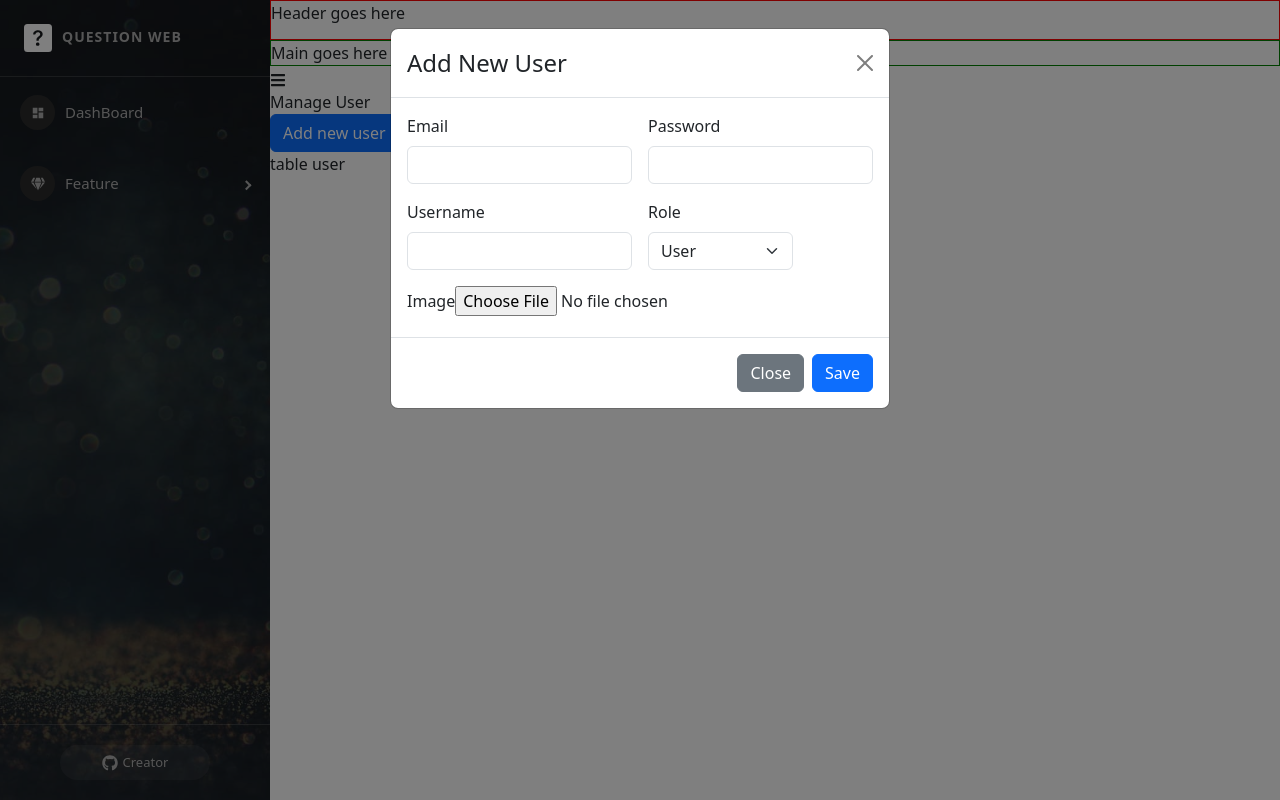
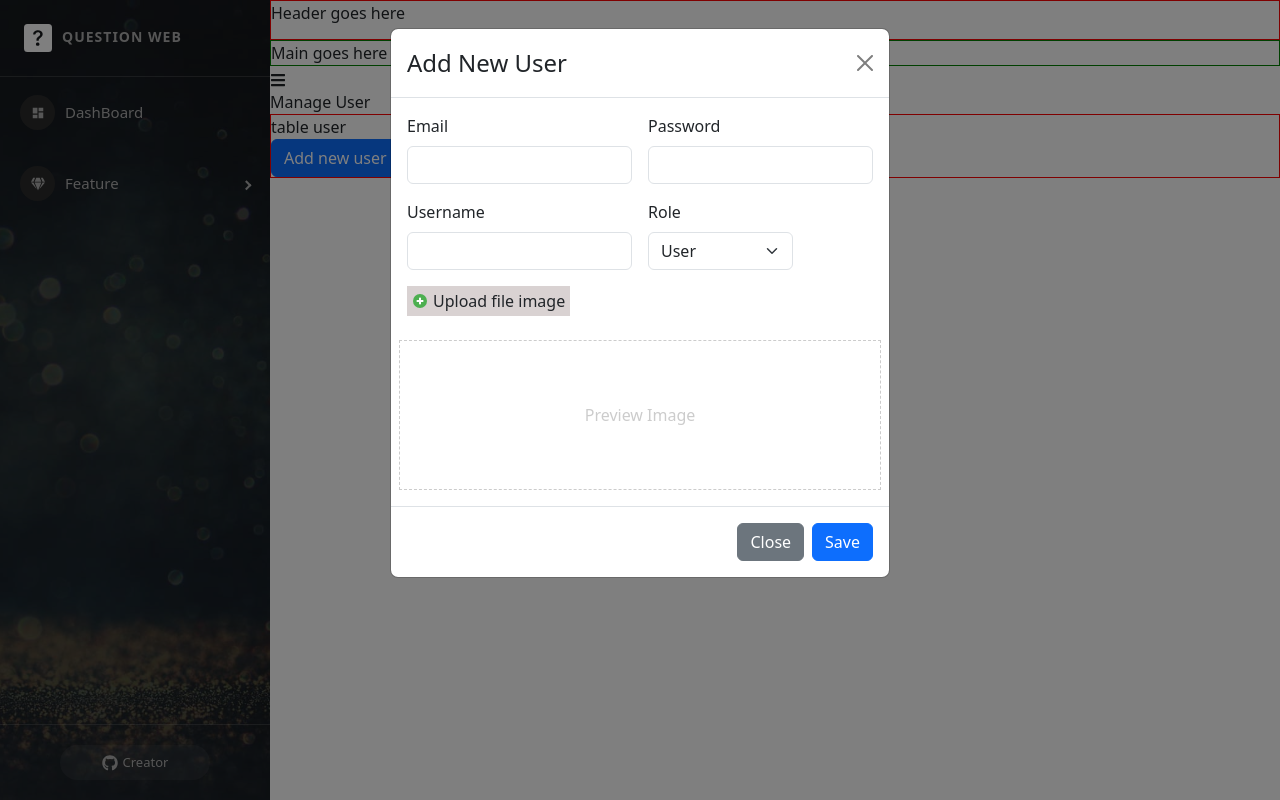
Before and after one commit to Hieu003/Test, a React (Create React App) app: page /admins/manage-users in a window 1280 px wide. Both pictures are taken after a click on the button "Add new user". Built offline with nearby package versions, Linux system fonts and the light colour scheme.

Commit message:
add image

```diff
--- a/src/Components/Admin/Content/AddNewUserModal.js
+++ b/src/Components/Admin/Content/AddNewUserModal.js
@@ -1,14 +1,32 @@
 import { useState } from 'react';
 import Button from 'react-bootstrap/Button';
 import Modal from 'react-bootstrap/Modal';
+import '../Content/ManageUser.scss'
+import { FcPlus } from "react-icons/fc";
 
 const AddNewUserModal = () => {
 
 
     const [show, setShow] = useState(false);
-
     const handleClose = () => setShow(false);
     const handleShow = () => setShow(true);
+
+    const [email, setEmail] = useState('');
+    const [password, setPassword] = useState('');
+    const [username, setUsername] = useState('');
+    const [role, setRole] = useState('User');
+    const [image, setImage] = useState('');
+    const [previewimage, setPreviewImage] = useState('');
+
+    const handleOnChangeImage = (event) => {
+        if (event.target && event.target.files && event.target.files[0]) {
+            setPreviewImage(URL.createObjectURL(event.target.files[0]));
+            setImage(event.target.files[0])
+        } else {
+            setPreviewImage('')
+        }
+    }
+
 
     return (
         <>
@@ -16,33 +34,37 @@ const AddNewUserModal = () => {
                 Add new user
             </Button>
 
-            <Modal show={show} onHide={handleClose} backdrop="static">
+            <Modal show={show} onHide={handleClose} backdrop="static" className='modal-add'>
                 <Modal.Header closeButton>
                     <Modal.Title>Add New User</Modal.Title>
                 </Modal.Header>
                 <Modal.Body><form className="row g-3">
                     <div className="col-md-6">
                         <label for="inputEmail4" className="form-label">Email</label>
-                        <input type="email" className="form-control" id="inputEmail4" />
+                        <input type="email" className="form-control" id="inputEmail4" value={email} onChange={(event) => { setEmail(event.target.value) }} />
                     </div>
                     <div className="col-md-6">
                         <label for="inputPassword4" className="form-label">Password</label>
-                        <input type="password" className="form-control" id="inputPassword4" />
+                        <input type="password" className="form-control" id="inputPassword4" value={password} onChange={(event) => { setPassword(event.target.value) }} />
                     </div>
                     <div className="col-md-6">
                         <label for="inputCity" className="form-label">Username</label>
-                        <input type="text" className="form-control" id="inputCity" />
+                        <input type="text" className="form-control" id="inputCity" value={username} onChange={(event) => { setUsername(event.target.value) }} />
                     </div>
                     <div className="col-md-4">
                         <label for="inputState" className="form-label">Role</label>
-                        <select id="inputState" className="form-select">
+                        <select id="inputState" className="form-select" value={role} onChange={(event) => { setRole(event.target.value) }}>
                             <option selected value={"user"}>User</option>
                             <option value={"admin"}>Admin </option>
                         </select>
                     </div>
-                    <div className='col-md-12'>
-                        <label className='form-label'>Image</label>
-                        <input type='file' />
+                    <div className='col-md-12 '>
+                        <label className='form-label label-upload ' htmlFor='uploadImage'> <FcPlus /> Upload file image</label>
+                        <input type='file' id='uploadImage' hidden onChange={(event) => { handleOnChangeImage(event) }} />
+                    </div>
+
+                    <div className='col-md-12 image-preview'>
+                        {previewimage ? <img src={previewimage} /> : <span>Preview Image</span>}
                     </div>
                 </form>
 
--- a/src/Components/Admin/Content/ManageUser.js
+++ b/src/Components/Admin/Content/ManageUser.js
@@ -2,7 +2,7 @@ import { useState } from 'react';
 import Button from 'react-bootstrap/Button';
 import Modal from 'react-bootstrap/Modal';
 import AddNewUserModal from './AddNewUserModal';
-
+import '../Content/ManageUser.scss'
 
 const ManageUser = () => {
 
@@ -16,11 +16,14 @@ const ManageUser = () => {
             </div>
 
             <div className="user-content">
+                <div>table user
+                </div>
+
                 <AddNewUserModal />
             </div>
 
-            <div>table user
-            </div>
+
+
         </div>
     )
 }
--- /dev/null
+++ b/src/Components/Admin/Content/ManageUser.scss
@@ -0,0 +1,33 @@
+.manage-user-container {
+    .user-content {
+        border: 1px solid red;
+    }
+}
+
+.modal-add {
+    .image-preview {
+        height: 150px;
+        border: 1px dashed #ccc;
+        display: flex;
+        align-items: center;
+        justify-content: center;
+        color: #ccc;
+
+        img {
+            height: 100%;
+            width: 100%;
+        }
+
+    }
+
+    .label-upload {
+        display: flex;
+        align-items: center;
+        width: fit-content;
+        background: #d9d2d2;
+        gap: 5px;
+        cursor: pointer;
+        padding: 3px 5px;
+        border: none;
+    }
+}
```
